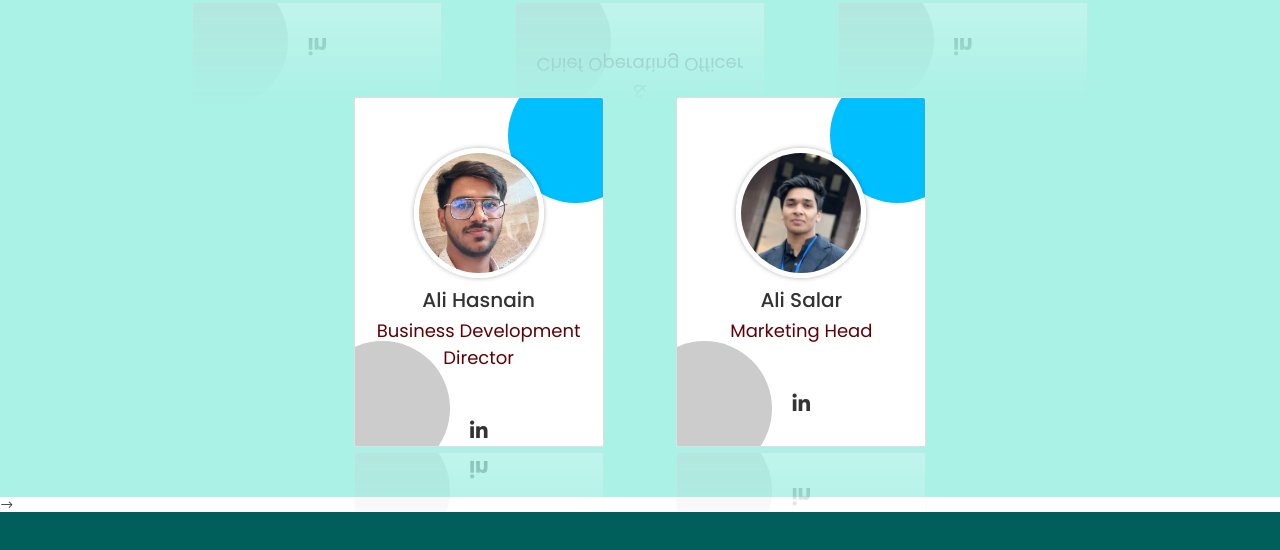
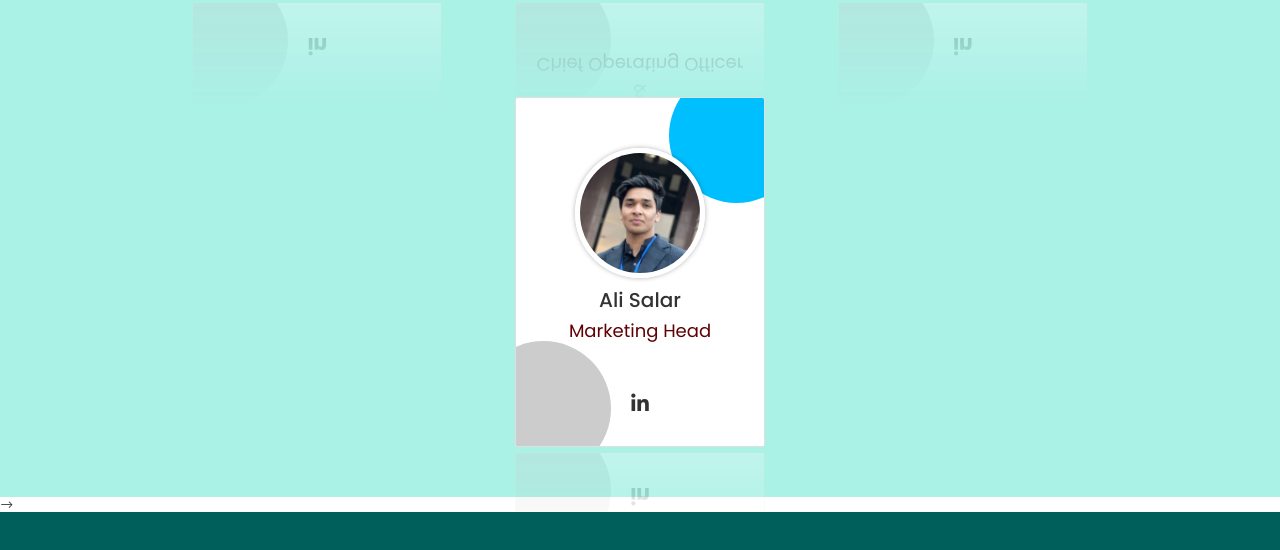
Before and after one commit to Rianqadir/Vyrtex, a plain HTML site: page index.html in a window 1280 px wide. Shown: the part 2973-3523 px from the top of the page. Drawn offline with nearby package versions, Linux system fonts and the light colour scheme.

Commit message:
Updated website with new features/fixes

```diff
--- a/index.html
+++ b/index.html
@@ -541,7 +541,7 @@
           </div>
       </div>
   </div>
-  <div class="row">
+  <!-- <div class="row">
       <div class="card">
           <div class="image">
               <img src="./images/alih.jpg" alt="Team member 1">
@@ -553,10 +553,10 @@
                   <!-- <a href="https://www.facebook.com/" class="fab fa-facebook-f"></a>
                   <a href="https://twitter.com/login" class="fab fa-twitter"></a>
                   <a href="https://www.instagram.com/" class="fab fa-instagram"></a> -->
-                  <a href="https://www.linkedin.com/" class="fab fa-linkedin"></a>
+                 <!-- <a href="https://www.linkedin.com/" class="fab fa-linkedin"></a>
               </div>
           </div>
-      </div>
+      </div> -->
   </div>
   <div class="row">
     <div class="card">
```
